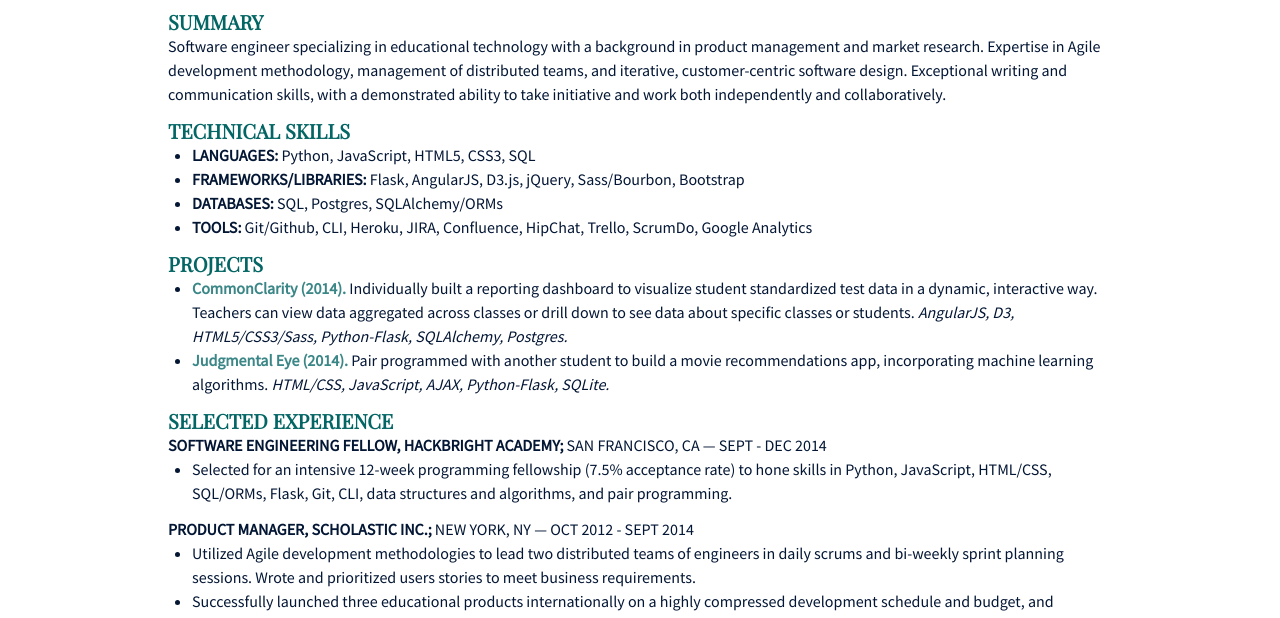
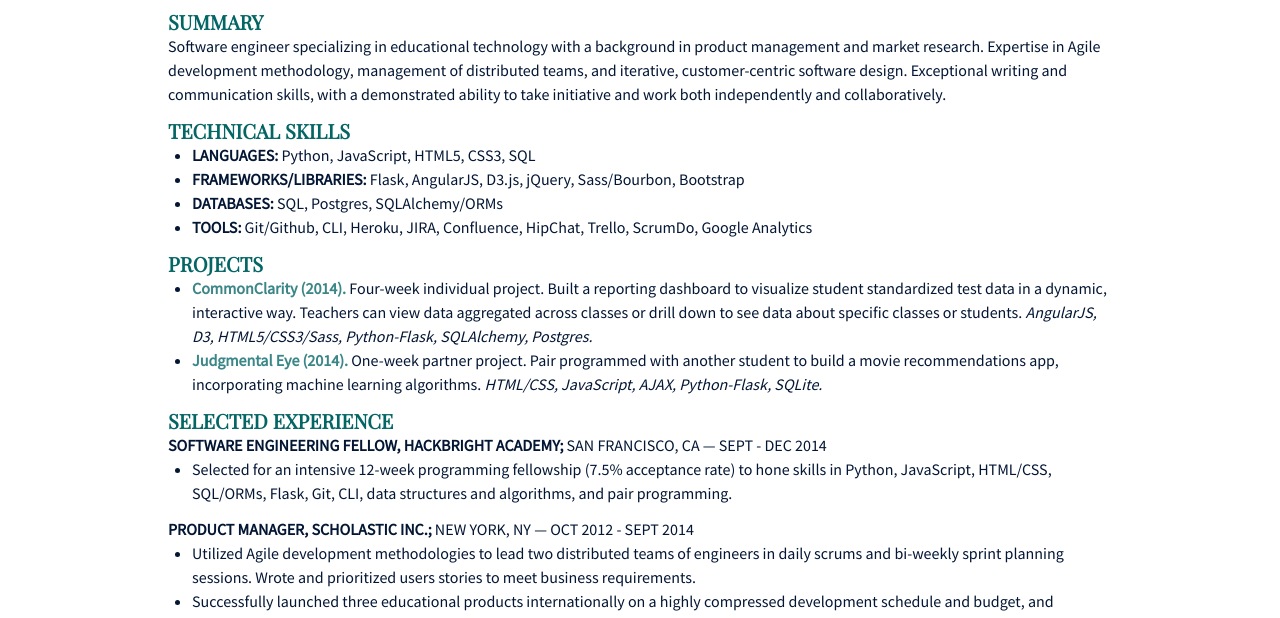
Before and after one commit to kkschick/kkschick.github.io, a plain HTML site: page resume.html in a window 1280 px wide. Shown: the part 167-785 px from the top of the page. Drawn offline with nearby package versions, Linux system fonts and the light colour scheme; a script that the page names is missing.

Commit message:
Updated copy

```diff
--- a/resume.html
+++ b/resume.html
@@ -52,8 +52,8 @@
                 </ul>
                 <h5>PROJECTS</h5>
                 <ul>
-                    <li><strong><a href="https://www.github.com/kkschick/CommonClarity" target="_blank">CommonClarity (2014).</a></strong> Individually built a reporting dashboard to visualize student standardized test data in a dynamic, interactive way. Teachers can view data aggregated across classes or drill down to see data about specific classes or students. <em>AngularJS, D3, HTML5/CSS3/Sass, Python-Flask, SQLAlchemy, Postgres.</em></li>
-                    <li><strong><a href="https://www.github.com/kkschick/JudgmentalEye" target="_blank">Judgmental Eye (2014).</a></strong> Pair programmed with another student to build a movie recommendations app, incorporating machine learning algorithms. <em>HTML/CSS, JavaScript, AJAX, Python-Flask, SQLite.</em></li>
+                    <li><strong><a href="https://www.github.com/kkschick/CommonClarity" target="_blank">CommonClarity (2014).</a></strong> Four-week individual project. Built a reporting dashboard to visualize student standardized test data in a dynamic, interactive way. Teachers can view data aggregated across classes or drill down to see data about specific classes or students. <em>AngularJS, D3, HTML5/CSS3/Sass, Python-Flask, SQLAlchemy, Postgres.</em></li>
+                    <li><strong><a href="https://www.github.com/kkschick/JudgmentalEye" target="_blank">Judgmental Eye (2014).</a></strong> One-week partner project. Pair programmed with another student to build a movie recommendations app, incorporating machine learning algorithms. <em>HTML/CSS, JavaScript, AJAX, Python-Flask, SQLite.</em></li>
                 </ul>
                 <h5>SELECTED EXPERIENCE</h5>
                 <h8><strong>SOFTWARE ENGINEERING FELLOW, HACKBRIGHT ACADEMY;</strong></h8> SAN FRANCISCO, CA — SEPT - DEC 2014
```
